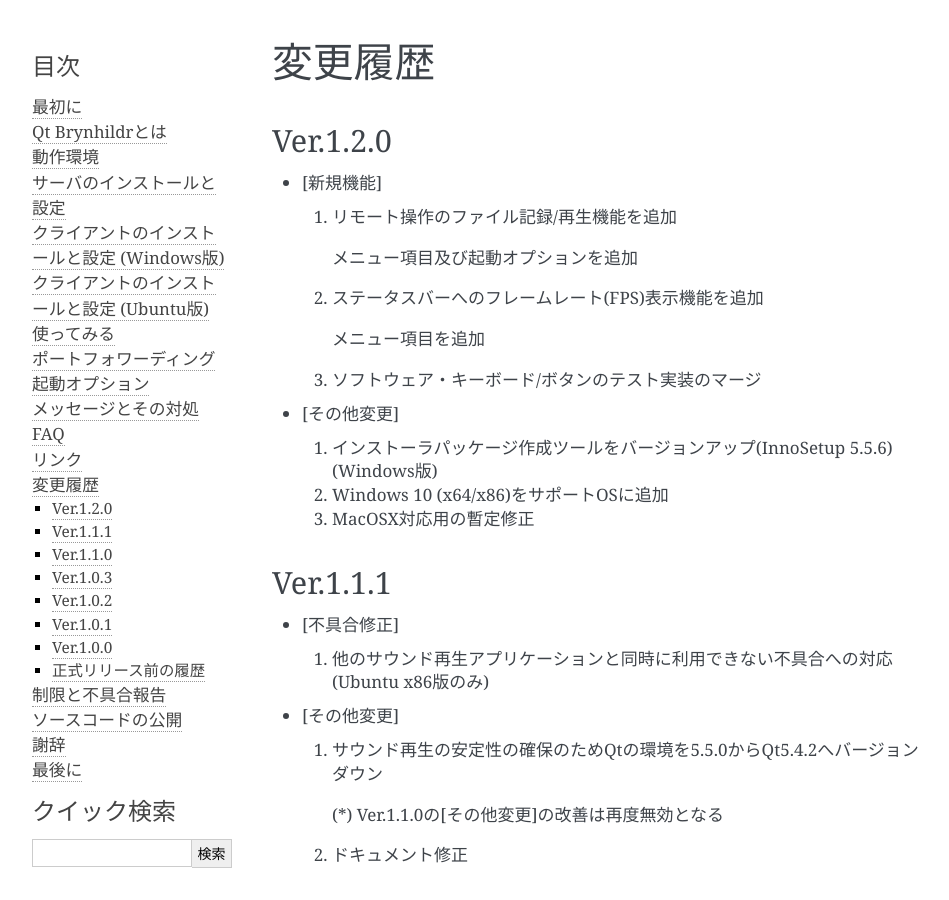
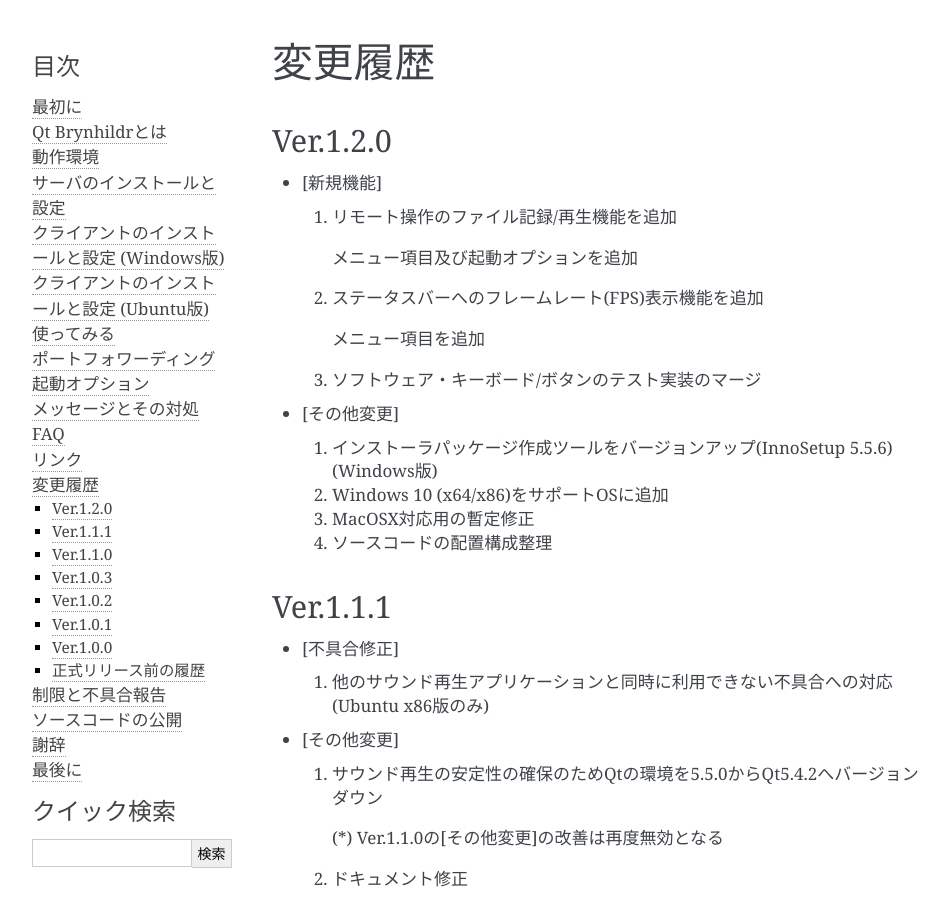
Before and after one commit to funfun-dc5/qtbrynhildr, a Sphinx documentation site: the page built from doc/manual/source/change_logs.rst, in a window 1280 px wide and 900 px high. Shown: the whole window, without its empty margins (148-1097 px from the left). Built offline with Sphinx 7.4.7, drawn with Linux system fonts in a browser that asks for light colours.

Commit message:
updated ReadMe.txt and manual

```diff
--- a/doc/manual/source/change_logs.rst
+++ b/doc/manual/source/change_logs.rst
@@ -26,6 +26,8 @@ Ver.1.2.0
  2. Windows 10 (x64/x86)をサポートOSに追加
 
  3. MacOSX対応用の暫定修正
+
+ 4. ソースコードの配置構成整理
 
 Ver.1.1.1
 ---------
```
Also changed, not shown: 1 other file.
